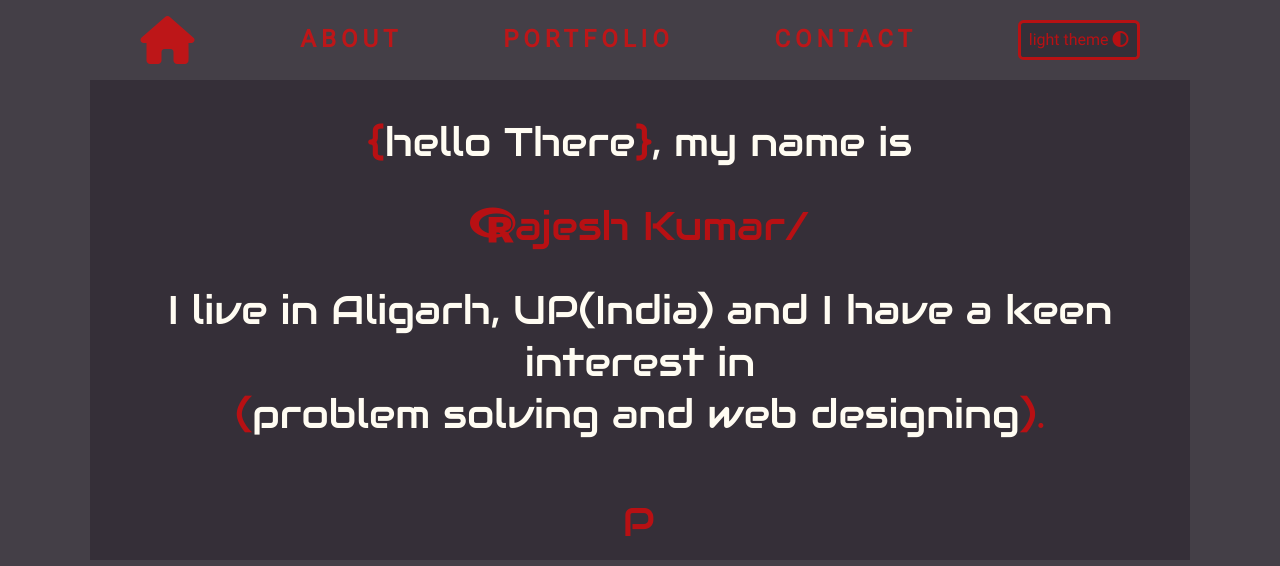
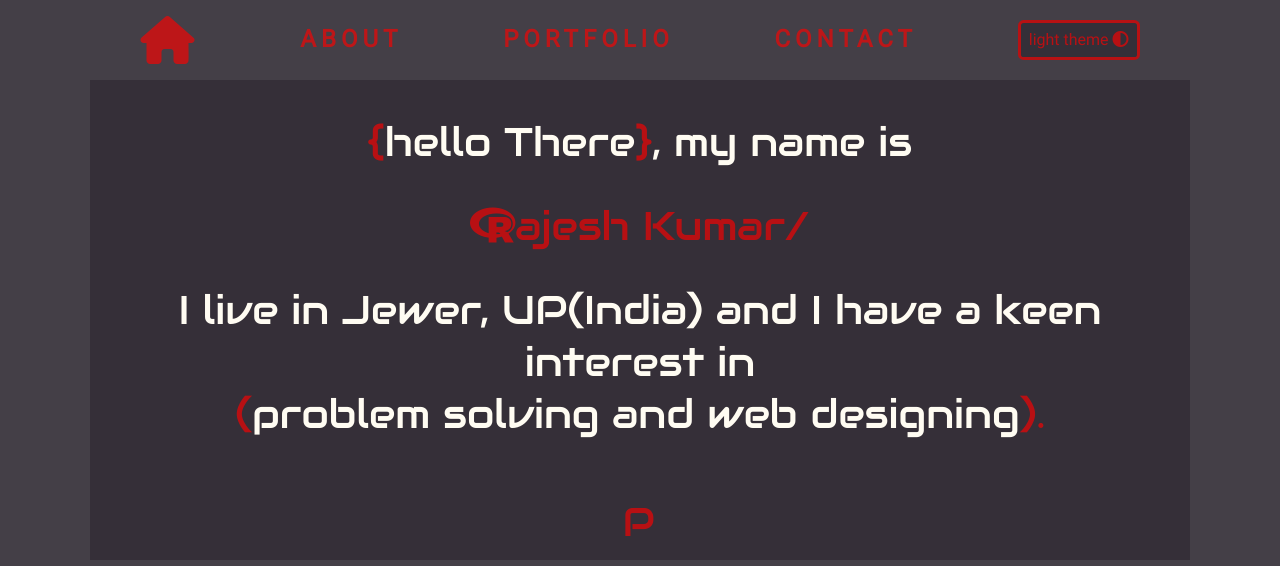
Before and after one commit to rajeshrmsrup/rajesh.github.io, a plain HTML site: page index.html in a window 1280 px wide. Shown: the top 566 px of the page. Drawn offline with nearby package versions, Linux system fonts and the light colour scheme.

Commit message:
Update index.html

```diff
--- a/index.html
+++ b/index.html
@@ -39,7 +39,7 @@
           >, my name is
         </p>
         <p class="orangeDetail"><i class='fab fa-r-project'></i>ajesh Kumar/</p>
-        <p>I live in Aligarh, UP(India) and I have a keen interest in<br />
+        <p>I live in Jewer, UP(India) and I have a keen interest in<br />
           <span class="orangeDetail">(</span>problem solving and web designing<span class="orangeDetail">).</span>
         </p>
         <div id="typing"></div>
```
